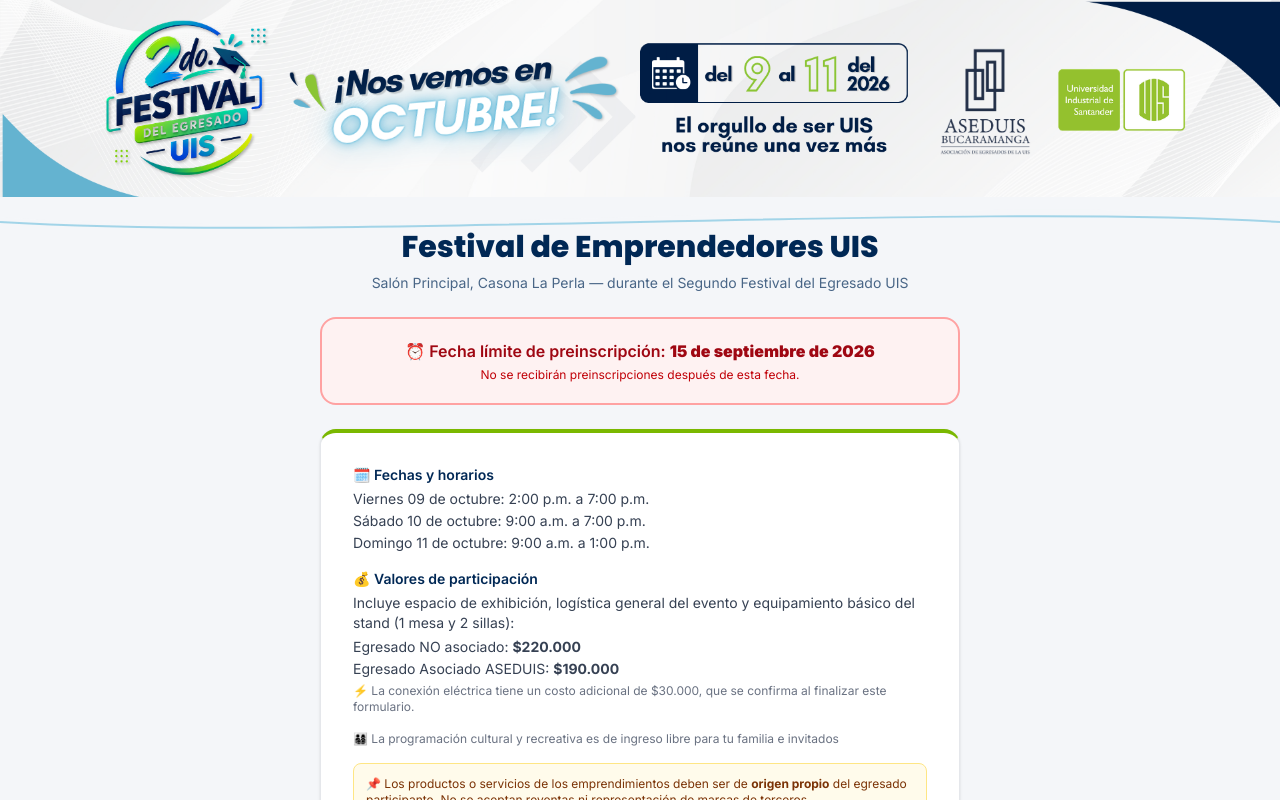
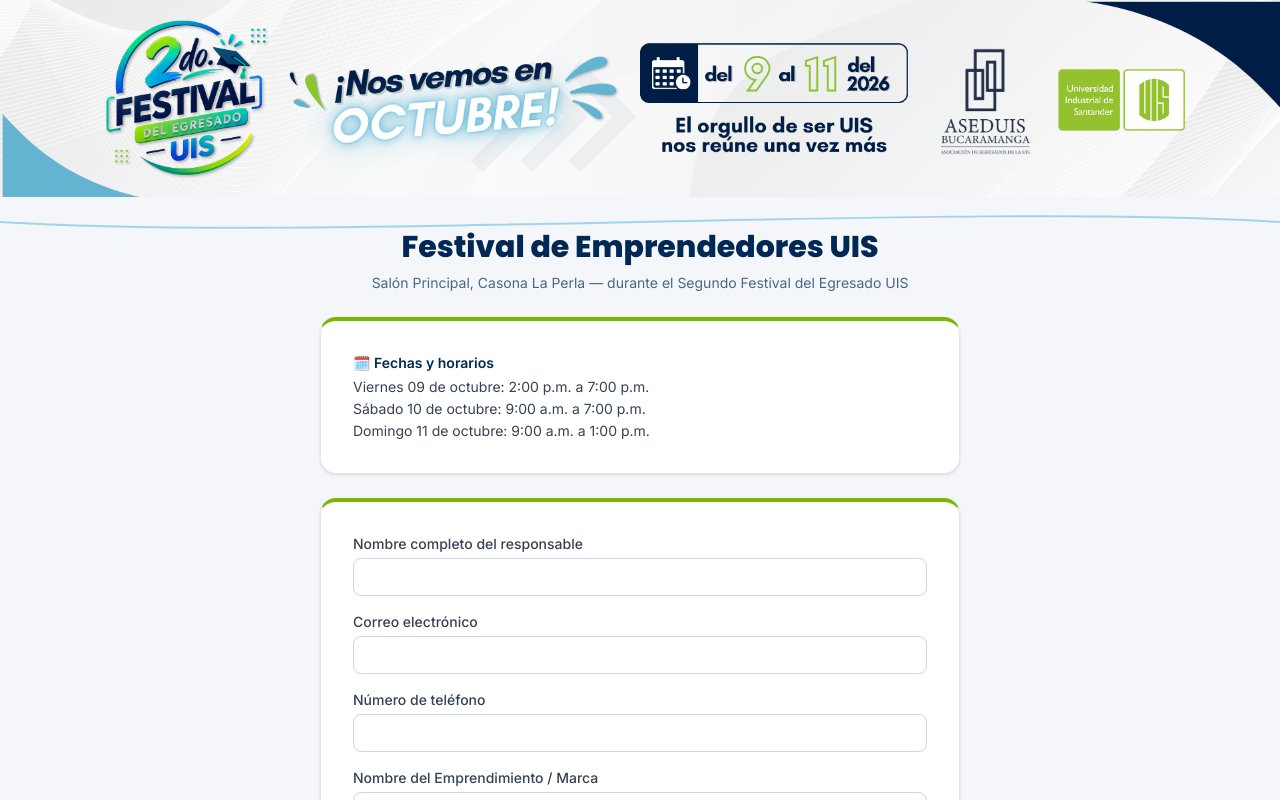
Before and after one commit to appaseduis/festival, a Next.js app: page /emprendimientos in a window 1280 px wide. Shown: the top 800 px of the page. Built offline with nearby package versions, Linux system fonts and the light colour scheme; no server answers.

Commit message:
Abrir emprendimiento v 1.1.1

```diff
--- a/app/emprendimientos/page.tsx
+++ b/app/emprendimientos/page.tsx
@@ -5,7 +5,7 @@
 import FormularioEmprendimiento from "@/components/emprendimientos/FormularioEmprendimiento";
 
 export default function PaginaEmprendimientos() {
-  const [enviado, setEnviado] = useState(false);
+  const [enviado, setEnviado] = useState(true);
   const [abierto, setAbierto] = useState<boolean | null>(true);
 
   useEffect(() => {
```
